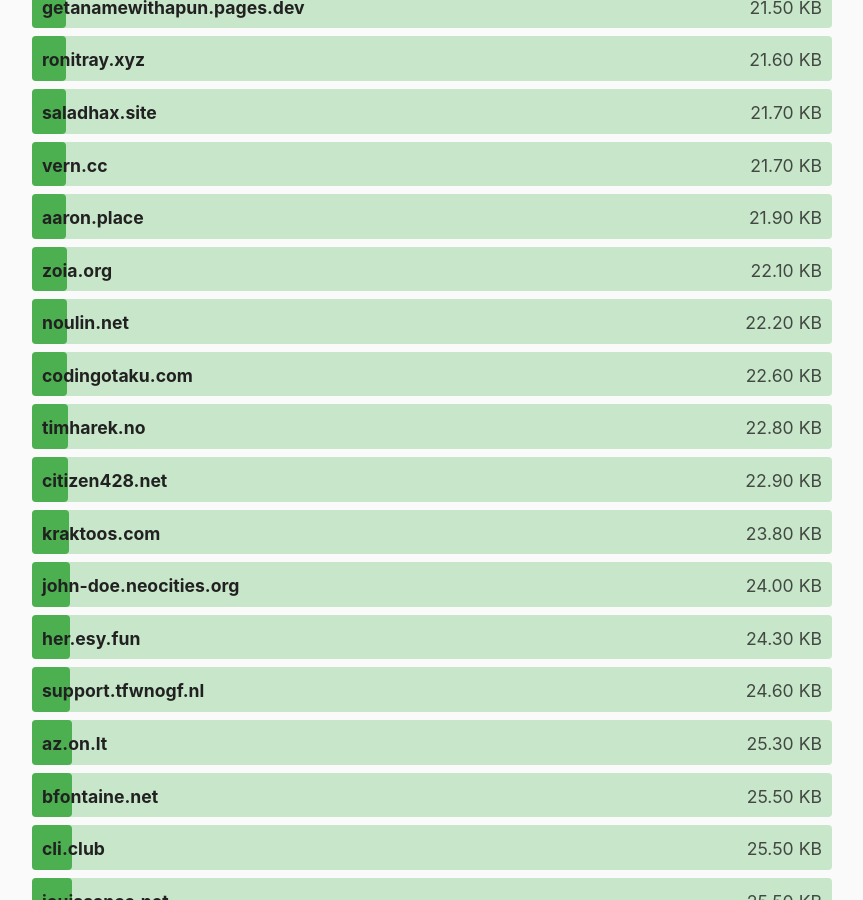
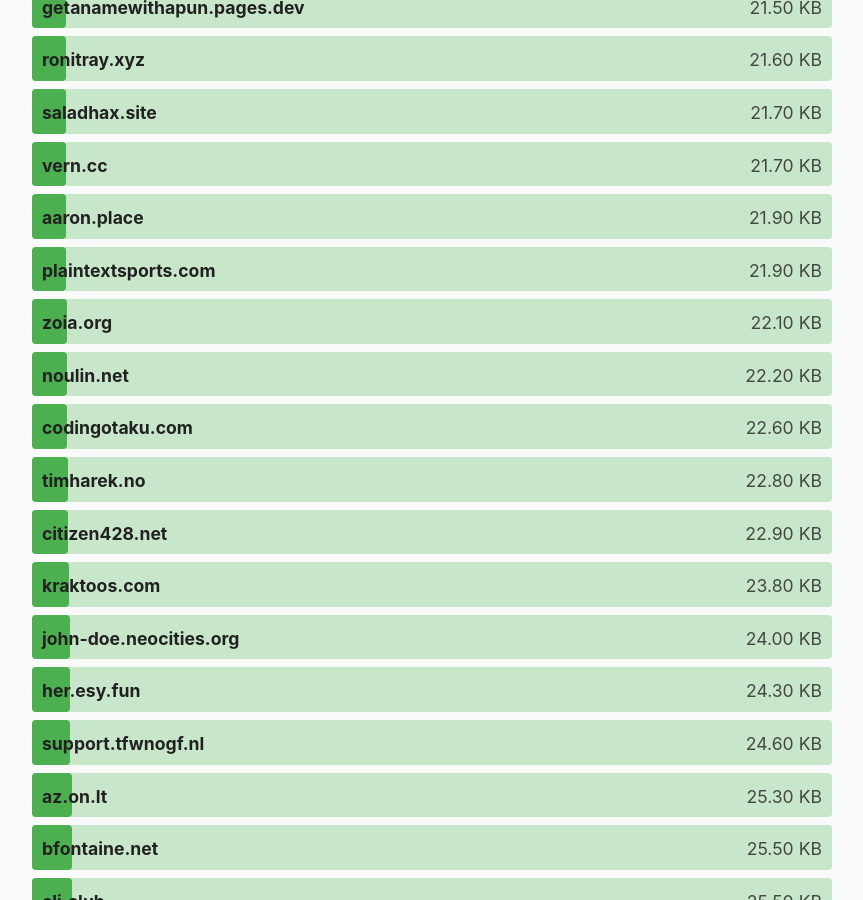
Before and after one commit to kevquirk/512kb.club, a Jekyll site: the page built from index.md, in a window 1280 px wide and 900 px high, scrolled down 8897 px. Shown: the whole window, without its empty margins (208-1071 px from the left). Built offline with Jekyll 4.4.1, drawn with Linux system fonts in a browser that asks for light colours.

Commit message:
Add plaintextsports.com

```diff
--- a/_data/sites.yml
+++ b/_data/sites.yml
@@ -2312,6 +2312,11 @@
   size: 27.1
   last_checked: 2022-02-21
 
+- domain: plaintextsports.com
+  url: https://plaintextsports.com/
+  size: 21.9
+  last_checked: 2023-10-10
+
 - domain: plausible.io
   url: https://plausible.io/
   size: 182
```
